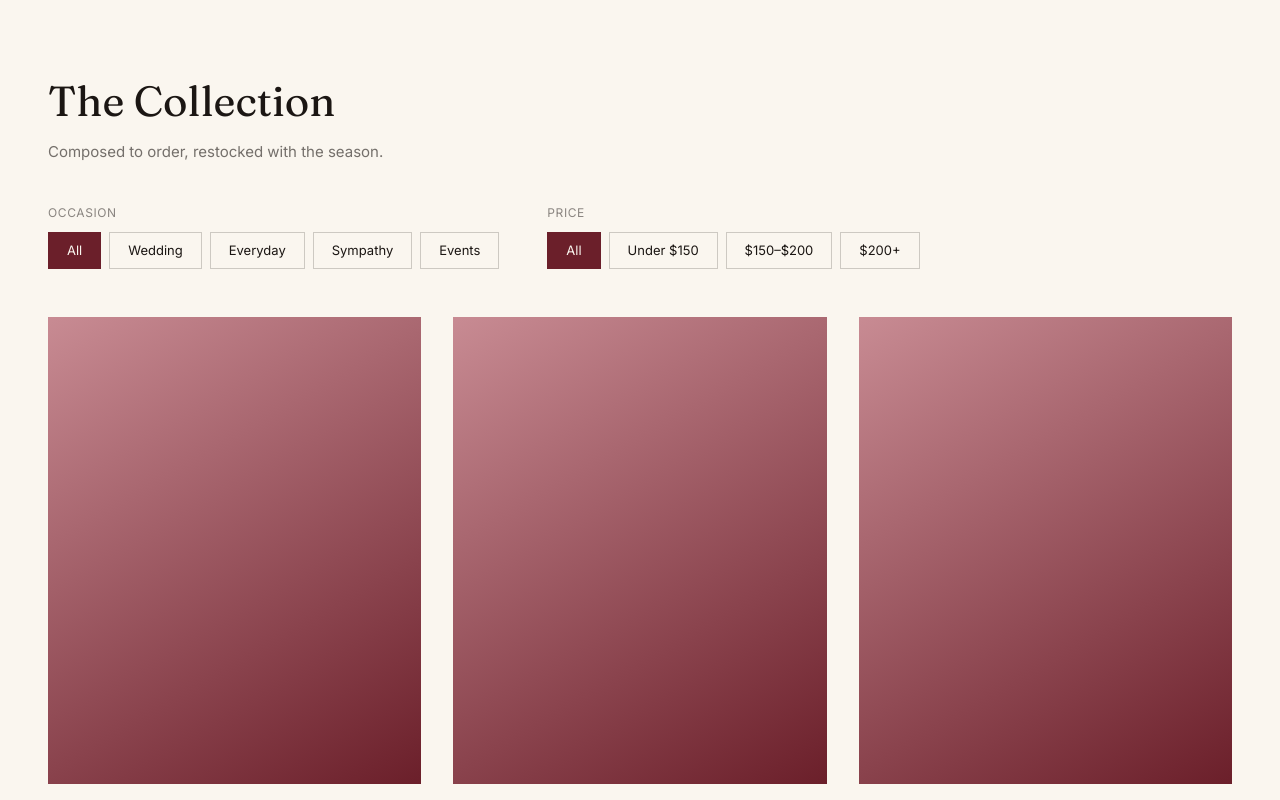
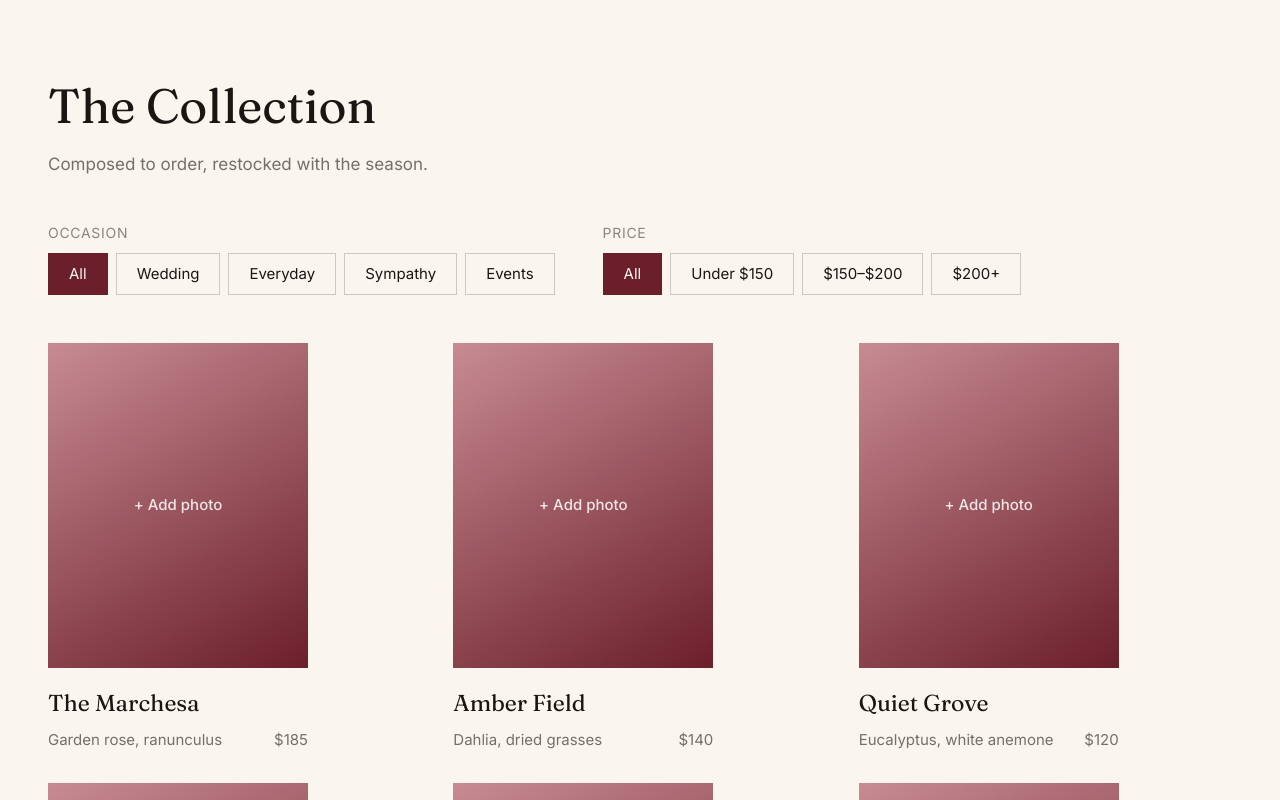
Before and after one commit to Tehzeeb07/Tulip, a React (Vite) app: page /bouquets in a window 1280 px wide. Shown: the top 800 px of the page. Built offline with nearby package versions, Linux system fonts and the light colour scheme; no server answers; what @convex-dev/auth would draw is missing.

Commit message:
bouquets ui

```diff
--- a/src/pages/Bouquets.css
+++ b/src/pages/Bouquets.css
@@ -14,18 +14,18 @@
 }
 
 .bouquets-header {
-  margin-bottom: 40px;
+  margin-bottom: 44px;
 }
 
 .bouquets-header h1 {
   font-family: 'Fraunces', serif;
-  font-size: 42px;
+  font-size: 48px;
   font-weight: 400;
-  margin-bottom: 8px;
+  margin-bottom: 10px;
 }
 
 .bouquets-header p {
-  font-size: 15px;
+  font-size: 17px;
   color: rgba(27,22,19,0.6);
 }
 
@@ -43,7 +43,7 @@
 }
 
 .filter-label {
-  font-size: 12px;
+  font-size: 14px;
   text-transform: uppercase;
   letter-spacing: 0.05em;
   color: rgba(27,22,19,0.5);
@@ -59,8 +59,8 @@
   border: 1px solid rgba(27,22,19,0.2);
   background: transparent;
   color: #1B1613;
-  padding: 8px 18px;
-  font-size: 13px;
+  padding: 9px 20px;
+  font-size: 15px;
   font-family: 'Inter', sans-serif;
   cursor: pointer;
   transition: background 0.2s, color 0.2s, border-color 0.2s;
@@ -82,28 +82,51 @@
   gap: 32px;
 }
 
-.bouquet-card .bouquet-img {
+.bouquet-img-wrap {
+  display: block;
+  cursor: pointer;
+  margin-bottom: 18px;
+  max-width: 260px;
+}
+
+.bouquet-img-real {
+  width: 100%;
+  aspect-ratio: 4/5;
+  object-fit: cover;
+  display: block;
+}
+
+.bouquet-img-placeholder {
   aspect-ratio: 4/5;
   background: linear-gradient(150deg, #C88B93, #6B1F2A);
-  margin-bottom: 18px;
+  display: flex;
+  align-items: center;
+  justify-content: center;
+}
+
+.bouquet-img-placeholder span {
+  color: rgba(255,255,255,0.85);
+  font-size: 15px;
+  font-weight: 500;
 }
 
 .bouquet-card h3 {
   font-family: 'Fraunces', serif;
-  font-size: 20px;
+  font-size: 23px;
   font-weight: 400;
-  margin-bottom: 6px;
+  margin-bottom: 8px;
 }
 
 .bouquet-meta {
   display: flex;
   justify-content: space-between;
-  font-size: 13px;
-  color: rgba(27,22,19,0.55);
+  font-size: 15px;
+  color: rgba(27,22,19,0.6);
+  max-width: 260px;
 }
 
 .no-results {
-  font-size: 14px;
+  font-size: 16px;
   color: rgba(27,22,19,0.55);
   padding: 40px 0;
   text-align: center;
@@ -113,6 +136,7 @@
   .bouquets-page { padding: 50px 24px 80px; }
   .bouquet-grid { grid-template-columns: repeat(2, 1fr); }
   .filters { gap: 28px; }
+  .bouquet-img-wrap, .bouquet-meta { max-width: 100%; }
 }
 
 @media (max-width: 560px) {
--- a/src/pages/Bouquets.jsx
+++ b/src/pages/Bouquets.jsx
@@ -1,13 +1,13 @@
 import { useState } from "react";
 import "./Bouquets.css";
 
-const ALL_BOUQUETS = [
-  { id: 1, name: "The Marchesa", desc: "Garden rose, ranunculus", price: 185, occasion: "Wedding" },
-  { id: 2, name: "Amber Field", desc: "Dahlia, dried grasses", price: 140, occasion: "Everyday" },
-  { id: 3, name: "Quiet Grove", desc: "Eucalyptus, white anemone", price: 120, occasion: "Sympathy" },
-  { id: 4, name: "Vermeil", desc: "Burgundy peony, thistle", price: 210, occasion: "Wedding" },
-  { id: 5, name: "Wheatlight", desc: "Sunflower, wheat, cosmos", price: 115, occasion: "Everyday" },
-  { id: 6, name: "Moss & Stem", desc: "Orchid, moss, fern", price: 225, occasion: "Events" },
+const INITIAL_BOUQUETS = [
+  { id: 1, name: "The Marchesa", desc: "Garden rose, ranunculus", price: 185, occasion: "Wedding", image: null },
+  { id: 2, name: "Amber Field", desc: "Dahlia, dried grasses", price: 140, occasion: "Everyday", image: null },
+  { id: 3, name: "Quiet Grove", desc: "Eucalyptus, white anemone", price: 120, occasion: "Sympathy", image: null },
+  { id: 4, name: "Vermeil", desc: "Burgundy peony, thistle", price: 210, occasion: "Wedding", image: null },
+  { id: 5, name: "Wheatlight", desc: "Sunflower, wheat, cosmos", price: 115, occasion: "Everyday", image: null },
+  { id: 6, name: "Moss & Stem", desc: "Orchid, moss, fern", price: 225, occasion: "Events", image: null },
 ];
 
 const OCCASIONS = ["All", "Wedding", "Everyday", "Sympathy", "Events"];
@@ -19,10 +19,20 @@ const PRICE_RANGES = [
 ];
 
 export default function Bouquets() {
+  const [bouquets, setBouquets] = useState(INITIAL_BOUQUETS);
   const [occasion, setOccasion] = useState("All");
   const [priceRange, setPriceRange] = useState(PRICE_RANGES[0]);
 
-  const filtered = ALL_BOUQUETS.filter((b) => {
+  const handleImageChange = (id, e) => {
+    const file = e.target.files[0];
+    if (!file) return;
+    const url = URL.createObjectURL(file);
+    setBouquets((prev) =>
+      prev.map((b) => (b.id === id ? { ...b, image: url } : b))
+    );
+  };
+
+  const filtered = bouquets.filter((b) => {
     const matchesOccasion = occasion === "All" || b.occasion === occasion;
     const matchesPrice = b.price >= priceRange.min && b.price <= priceRange.max;
     return matchesOccasion && matchesPrice;
@@ -74,7 +84,21 @@ export default function Bouquets() {
           <div className="bouquet-grid">
             {filtered.map((b) => (
               <div className="bouquet-card" key={b.id}>
-                <div className="bouquet-img" />
+                <label className="bouquet-img-wrap">
+                  {b.image ? (
+                    <img src={b.image} alt={b.name} className="bouquet-img-real" />
+                  ) : (
+                    <div className="bouquet-img-placeholder">
+                      <span>+ Add photo</span>
+                    </div>
+                  )}
+                  <input
+                    type="file"
+                    accept="image/*"
+                    onChange={(e) => handleImageChange(b.id, e)}
+                    style={{ display: "none" }}
+                  />
+                </label>
                 <h3>{b.name}</h3>
                 <div className="bouquet-meta">
                   <span>{b.desc}</span>
```
